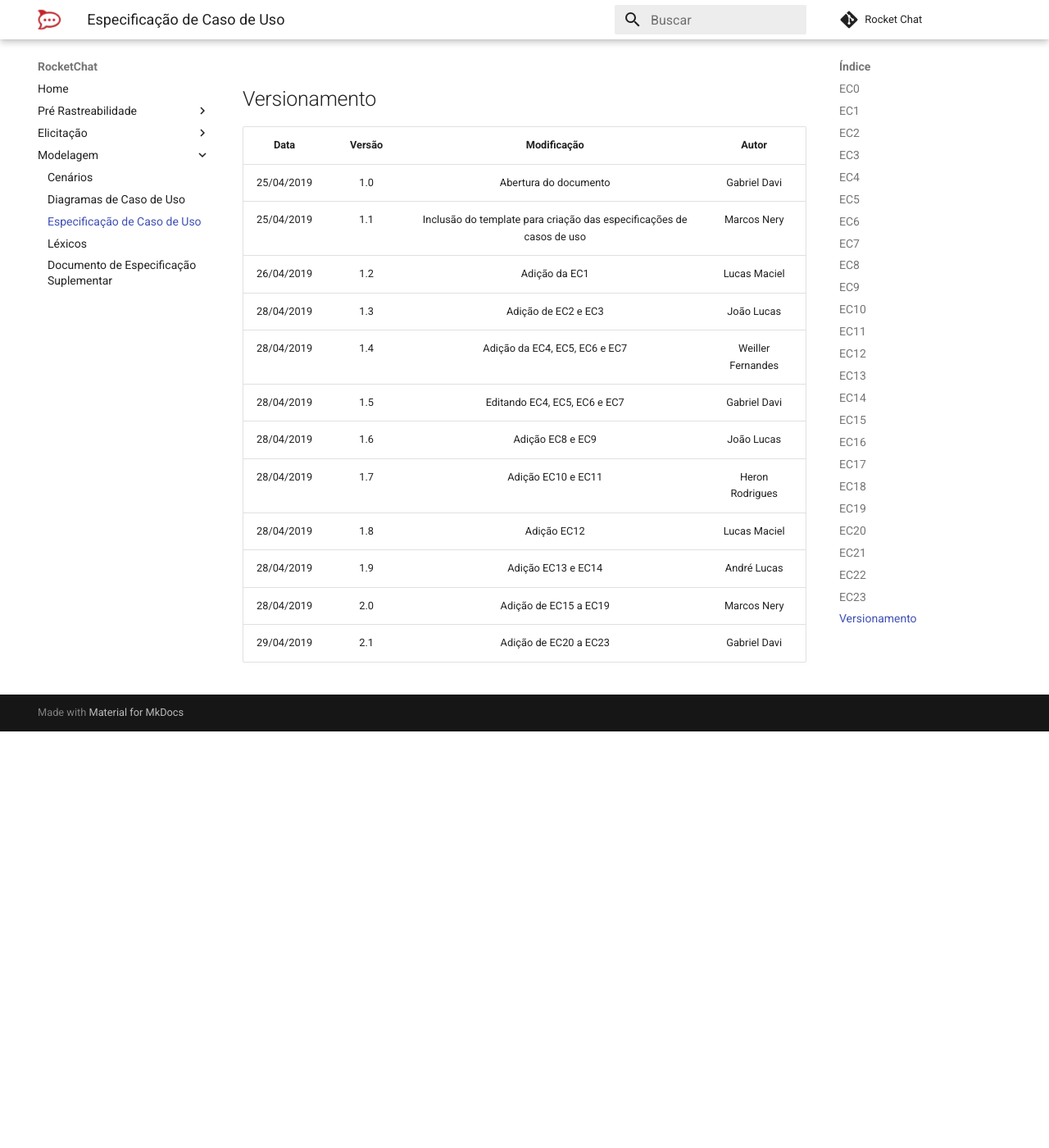
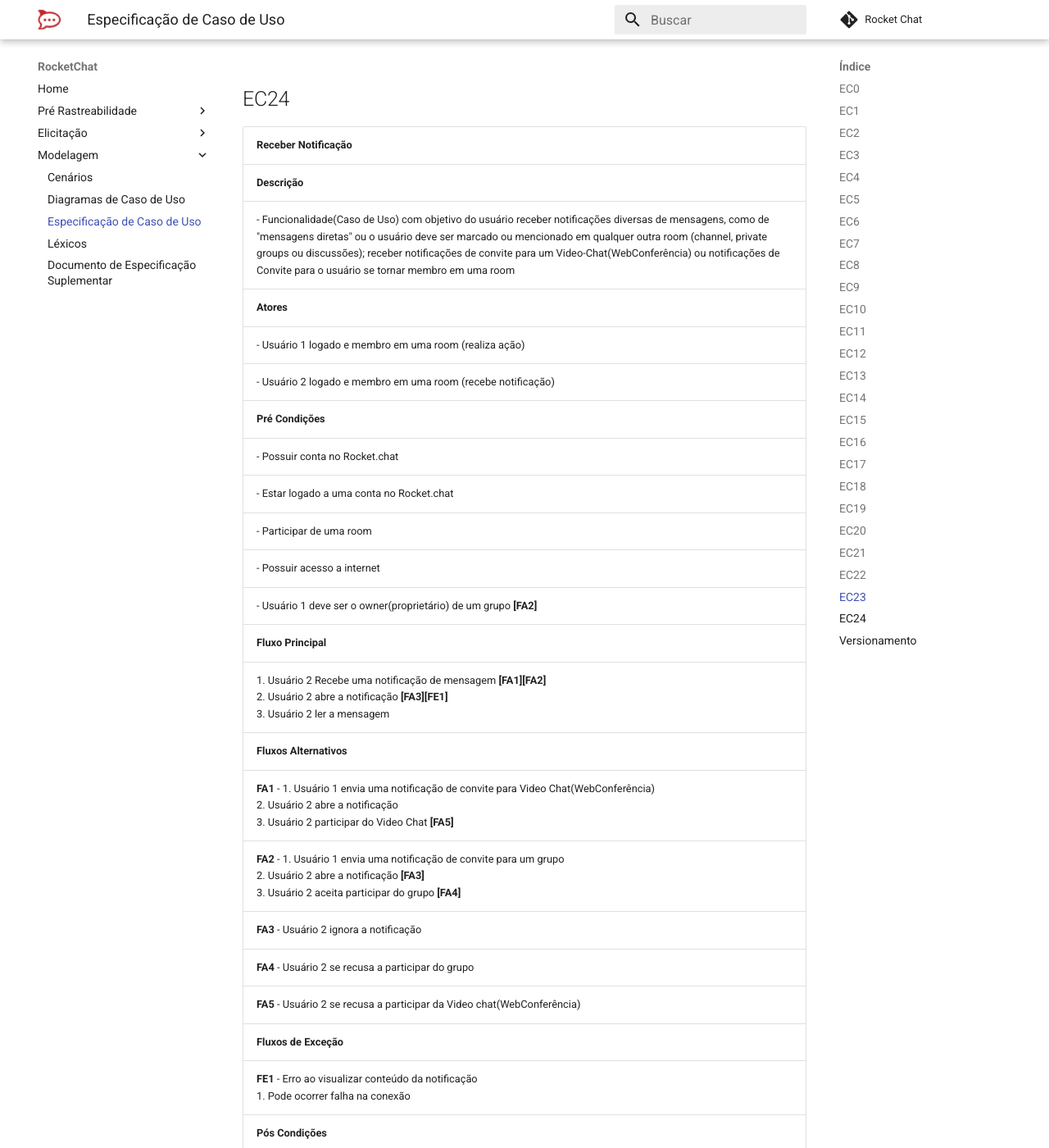
Before and after one commit to MarcosNBJ/2019.1-RocketChat, an MkDocs documentation site: the page built from docs/Modelagem/especificacao.md, in a window 1280 px wide and 1400 px high, scrolled down 33059 px. Shown: the whole window at 82% size. Built offline with MkDocs 1.6.1 and Material for MkDocs 9.7.7, drawn with Linux system fonts in a browser that asks for light colours; comment, search, counter and statistics services are not loaded; before the commit the page ends 33951 px from its top, so only the background shows below that; some of the changed text lies outside the part shown.

Commit message:
Add topics supplementary specification

```diff
--- a/docs/Modelagem/especificacao.md
+++ b/docs/Modelagem/especificacao.md
@@ -704,6 +704,41 @@
 |[DCU](diagramas.md#dcu23-v1)|
 
 
+## EC24
+
+|**Receber Notificação**|
+|--|
+| **Descrição**|
+| - Funcionalidade(Caso de Uso) com objetivo do usuário receber notificações diversas de mensagens, como de "mensagens diretas" ou o usuário deve ser marcado ou mencionado em qualquer outra room (channel, private groups ou discussões); receber notificações de convite para um Video-Chat(WebConferência) ou notificações de Convite para o usuário se tornar membro em uma room |
+| **Atores** |
+| - Usuário 1 logado e membro em uma room (realiza ação) |
+| - Usuário 2 logado e membro em uma room (recebe notificação) |
+| **Pré Condições** |
+| - Possuir conta no Rocket.chat |
+| - Estar logado a uma conta no Rocket.chat |
+| - Participar de uma room |
+| - Possuir acesso a internet |
+| - Usuário 1 deve ser o owner(proprietário) de um grupo **[FA2]**|
+| **Fluxo Principal** |
+|1. Usuário 2 Recebe uma notificação de mensagem **[FA1][FA2]**<br>2. Usuário 2 abre a notificação **[FA3][FE1]**<br>3. Usuário 2 ler a mensagem |
+| **Fluxos Alternativos** |
+| **FA1** - 1. Usuário 1 envia uma notificação de convite para Video Chat(WebConferência) <br> 2. Usuário 2  abre a notificação <br> 3. Usuário 2 participar do Video Chat **[FA5]** |
+| **FA2** - 1. Usuário 1 envia uma notificação de convite para um grupo <br> 2. Usuário 2  abre a notificação **[FA3]**<br> 3. Usuário 2 aceita participar do grupo **[FA4]**|
+| **FA3** - Usuário 2 ignora a notificação |
+| **FA4** - Usuário 2 se recusa a participar do grupo |
+| **FA5** - Usuário 2 se recusa a participar da Video chat(WebConferência) |
+| **Fluxos de Exceção**|
+|**FE1** - Erro ao visualizar conteúdo da notificação <br>1. Pode ocorrer falha na conexão |
+| **Pós Condições**|
+| - A notificação irá desaparecer após ocorrer a interação do Usuário 2 |
+|**Requerimentos especiais**|
+|-|
+| **Cenário** |
+| [Receber Notificação](cenarios.md#c19) |
+|**Diagrama**|
+| [DCU14](diagramas.md#dcu14-v1) |
+
+
 ## Versionamento
 
 | Data | Versão | Modificação | Autor |
@@ -720,3 +755,4 @@
 | 28/04/2019 | 1.9 | Adição EC13 e EC14 | André Lucas |
 | 28/04/2019 | 2.0 | Adição de EC15 a EC19 | Marcos Nery |
 | 29/04/2019 | 2.1 | Adição de EC20 a EC23 | Gabriel Davi |
+| 29/04/2019 | 2.2 | Adição EC24 | Lucas Maciel |
```
Also changed, not shown: other parts of docs/Modelagem/especificacao.md (+3 -3 lines), docs/Modelagem/suplementar.md (+1 -0 lines).
